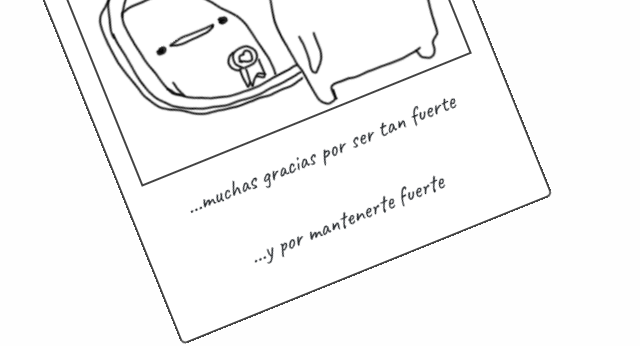
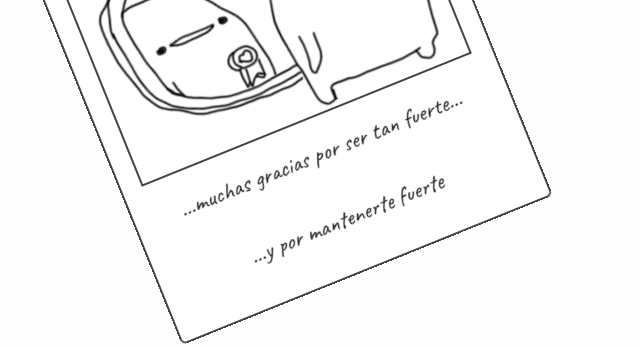
Before and after one commit to nel-colab/nel-colab.github.io, a plain HTML site: page index3.html in a window 1280 px wide. Shown: the part 5731-6077 px from the top of the page, 255-895 px from the left. Drawn offline with nearby package versions, Linux system fonts and the light colour scheme.

Commit message:
suspensivos

```diff
--- a/index3.html
+++ b/index3.html
@@ -100,7 +100,7 @@
         <div class="image">
           <img src="source/amor/10.png" alt="">
         </div>
-        <p>...muchas gracias por ser tan fuerte</p>
+        <p>...muchas gracias por ser tan fuerte...</p>
         <p>...y por mantenerte fuerte</p>
       </div>
     </div>
```
